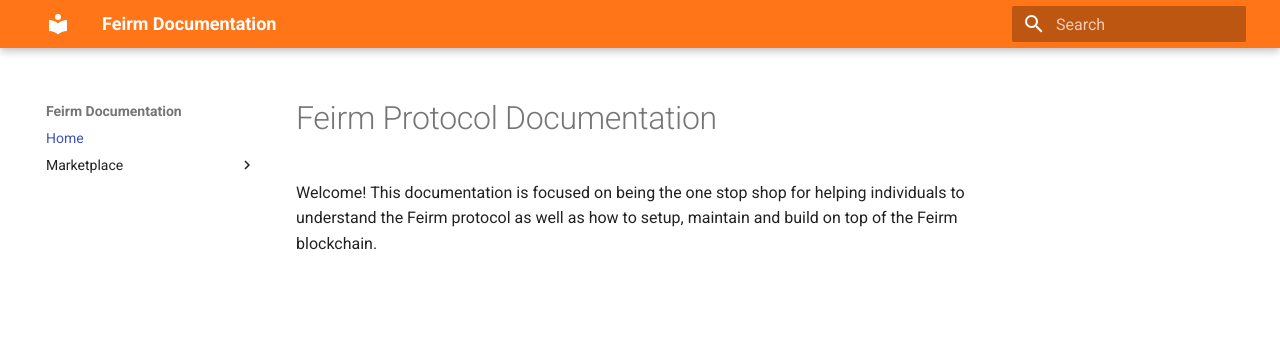
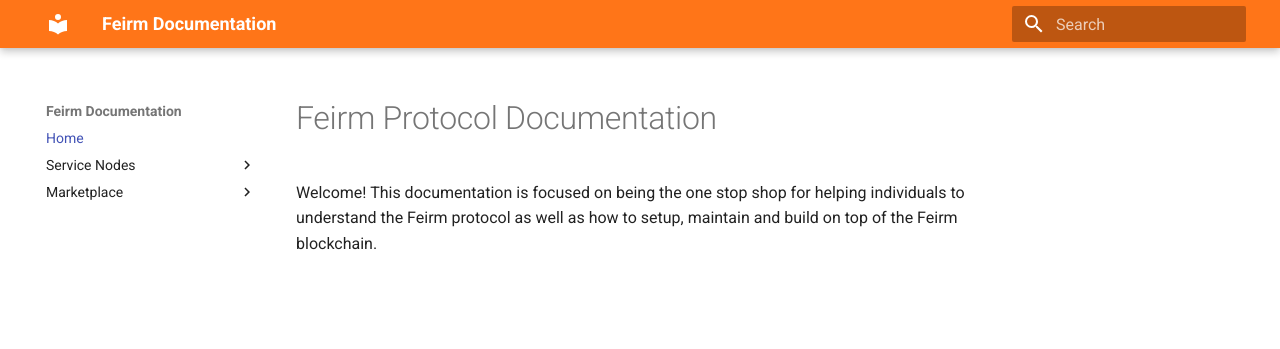
Before and after one commit to feirm/docs, an MkDocs documentation site: the page built from docs/index.md, in a window 1280 px wide. Shown: the top 349 px of the page. Built offline with MkDocs 1.6.1 and Material for MkDocs 9.7.7, drawn with Linux system fonts in a browser that asks for light colours.

Commit message:
Service nodes entry

```diff
--- a/mkdocs.yml
+++ b/mkdocs.yml
@@ -3,6 +3,8 @@ theme:
   name: 'material'
 nav:
   - Home: index.md
+  - Service Nodes:
+    - Overview: service-nodes/overview.md
   - Marketplace:
     - Overview: marketplace/overview.md
     - Centralised Layer: marketplace/centralised-layer.md
```
